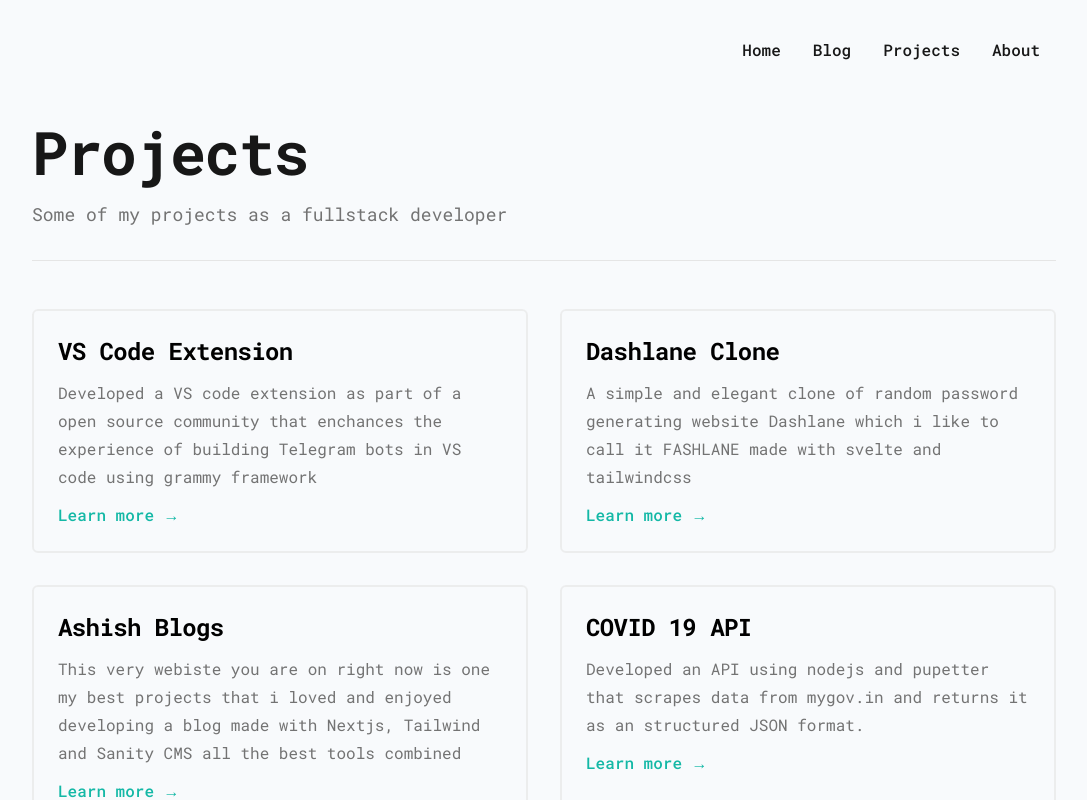
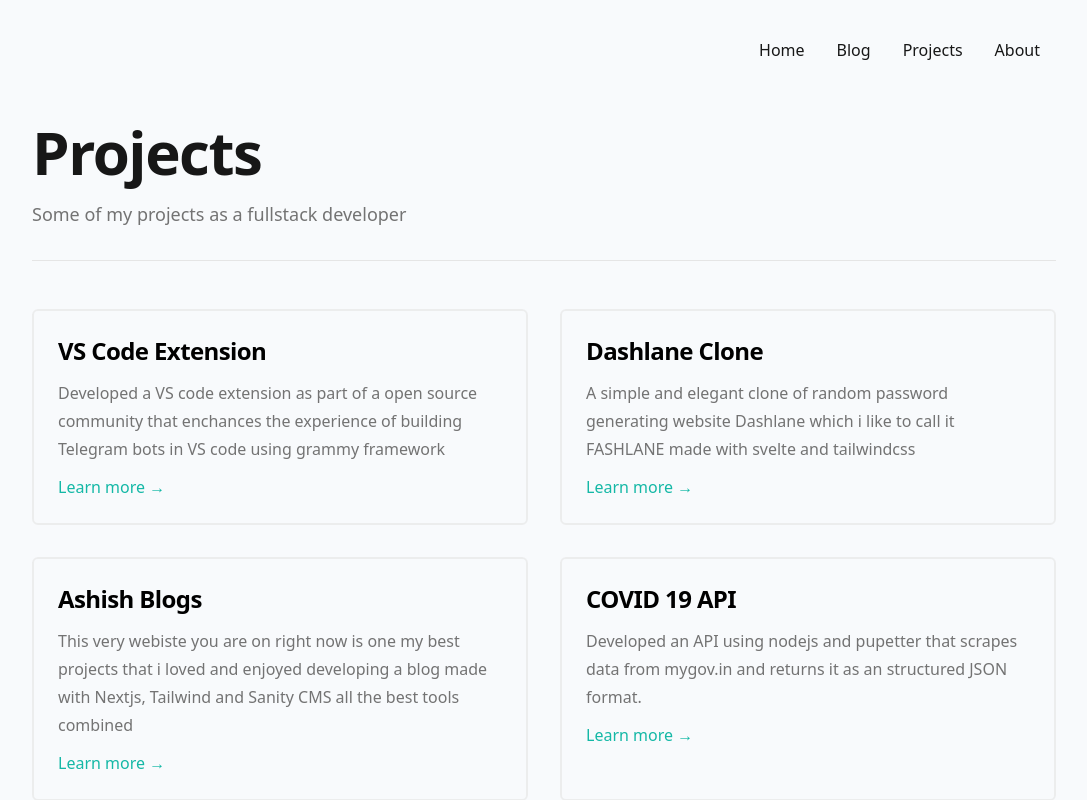
Before and after one commit to code-withAshish/blog, a Next.js app: page /projects in a window 1280 px wide. Shown: the top 800 px of the page, without its empty margins (96-1183 px from the left). Built offline with nearby package versions, Linux system fonts and the light colour scheme.

Commit message:
fix yarn.lock

```diff
--- a/package.json
+++ b/package.json
@@ -11,8 +11,8 @@
   },
   "dependencies": {
     "@types/node": "20.1.5",
-    "@types/react": "18.2.6",
-    "@types/react-dom": "18.2.4",
+    "@types/react": "^18.2.7",
+    "@types/react-dom": "^18.2.4",
     "autoprefixer": "10.4.14",
     "eslint": "8.40.0",
     "eslint-config-next": "13.4.2",
--- a/src/pages/_app.tsx
+++ b/src/pages/_app.tsx
@@ -4,9 +4,5 @@
 
 const roboto = Roboto_Mono({ subsets: ["latin"] });
 export default function App({ Component, pageProps }: AppProps) {
-  return (
-    <div className={roboto.className}>
-      <Component {...pageProps} />
-    </div>
-  );
+  return <Component {...pageProps} />;
 }
```
Also changed, not shown: 1 other file (tests, documents, lock files or other folders).
